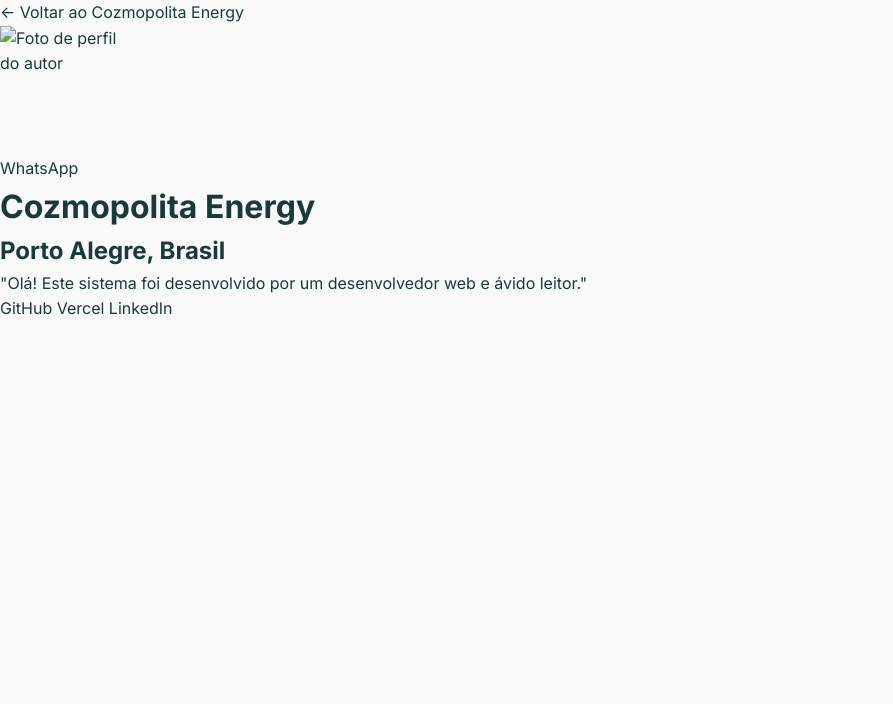
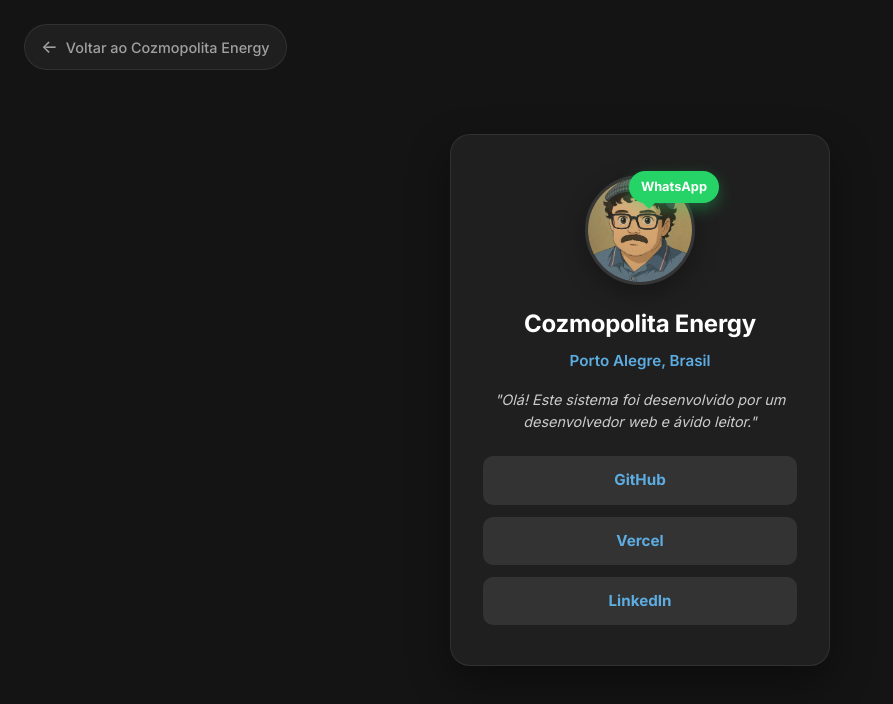
Before and after one commit to pjdiegopj/cozmopolita-energy, a plain HTML site: page sobre/index.html in a window 1280 px wide. Shown: the whole page, without its empty margins (0-893 px from the left). Drawn offline with Linux system fonts and the light colour scheme; files that its build step writes are made by us from their sources.

Commit message:
fix: concerta css do sobre

```diff
--- a/sobre/index.html
+++ b/sobre/index.html
@@ -5,24 +5,25 @@
   <meta name="viewport" content="width=device-width, initial-scale=1.0">
   <meta name="description" content="Perfil e links do autor - Cozmopolita Energy">
   <title>Sobre | Cozmopolita Energy</title>
-  <link rel="icon" type="image/png" sizes="32x32" href="/src/images/favicon-32x32.png">
+  <link rel="icon" type="image/png" sizes="32x32" href="../src/diegojardim/src/images/favicon-32x32.png">
   <link rel="preconnect" href="https://fonts.googleapis.com">
   <link rel="preconnect" href="https://fonts.gstatic.com" crossorigin>
   <link rel="stylesheet" href="https://fonts.googleapis.com/css2?family=Inter:wght@400;500;600;700&display=swap">
-  <link rel="stylesheet" href="/src/css/reset.css">
-  <link rel="stylesheet" href="/src/css/style.css">
+  <link rel="stylesheet" href="../src/css/reset.css">
+  <link rel="stylesheet" href="../src/css/style.css">
+  <link rel="stylesheet" href="../src/diegojardim/src/css/style.css">
 </head>
 <body>
   <!-- Botão de Voltar ao Projeto Principal -->
   <header class="top-nav">
-    <a href="/" class="back-link" aria-label="Voltar para a página inicial do Cozmopolita Energy">
+    <a href="../index.html" class="back-link" aria-label="Voltar para a página inicial do Cozmopolita Energy">
       <span class="arrow">&larr;</span> Voltar ao Cozmopolita Energy
     </a>
   </header>
 
   <main class="card">
     <div class="card-image">
-      <img src="/src/images/perfil.png" alt="Foto de perfil do autor" width="130" height="130">
+      <img src="../src/diegojardim/src/images/perfil.png" alt="Foto de perfil do autor" width="130" height="130">
       <a class="whatsapp-bubble" href="https://wa.me/5551995072308" target="_blank" rel="noopener noreferrer" aria-label="Enviar mensagem pelo WhatsApp">
         WhatsApp
       </a>
```
